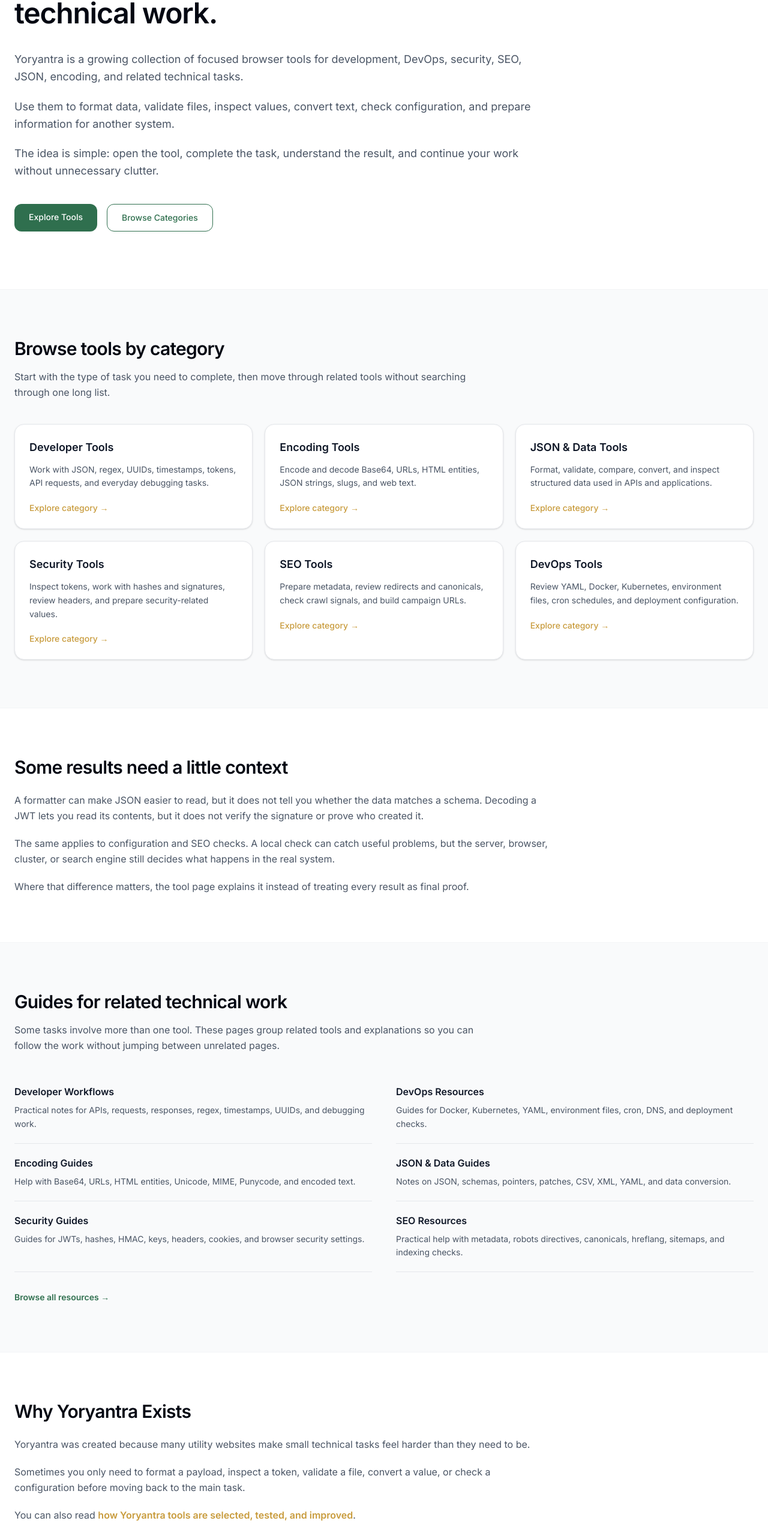
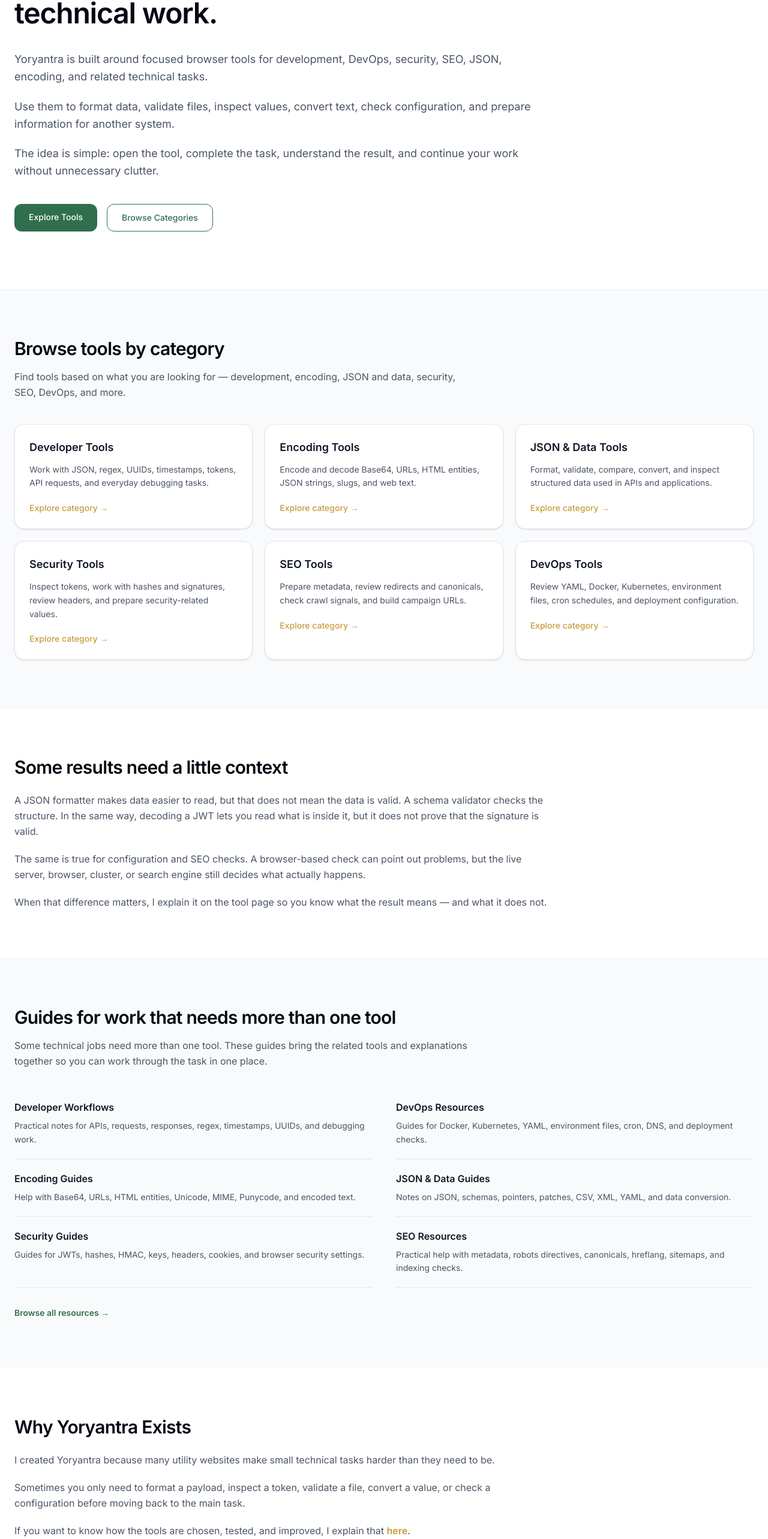
Before and after one commit to vaarunsonawwane-ops/yoryantra-new, a Next.js app: page / in a window 1280 px wide. Shown: the part 225-2791 px from the top of the page at 60% size. Built offline with nearby package versions, Linux system fonts and the light colour scheme.

Commit message:
home page and footer content optimized

```diff
--- a/app/components/Footer.tsx
+++ b/app/components/Footer.tsx
@@ -82,6 +82,16 @@ export default function Footer() {
               >
                 How Tools Are Built
               </Link>
+
+			  <a
+				href="https://beeija.com"
+				target="_blank"
+				rel="noopener noreferrer"
+				className="text-gray-700 hover:!text-[var(--light-gold)] transition-colors duration-200"
+			  >
+				Beeija — AI, Cloud Cost Calculators
+			  </a>
+
             </div>
 
             <div className="flex flex-col gap-2">
--- a/app/page.tsx
+++ b/app/page.tsx
@@ -127,9 +127,7 @@ export default function HomePage() {
 
           <div className="mt-8 max-w-4xl space-y-5 text-lg leading-relaxed text-gray-600">
             <p>
-              Yoryantra is a growing collection of focused browser tools for
-              development, DevOps, security, SEO, JSON, encoding, and related
-              technical tasks.
+              Yoryantra is built around focused browser tools for development, DevOps, security, SEO, JSON, encoding, and related technical tasks.
             </p>
 
             <p>
@@ -171,8 +169,7 @@ export default function HomePage() {
             </h2>
 
             <p className="mt-4 leading-relaxed text-gray-600">
-              Start with the type of task you need to complete, then move
-              through related tools without searching through one long list.
+              Find tools based on what you are looking for — development, encoding, JSON and data, security, SEO, DevOps, and more.
             </p>
           </div>
 
@@ -209,21 +206,20 @@ export default function HomePage() {
 
           <div className="mt-6 space-y-5 leading-relaxed text-gray-600">
             <p>
-              A formatter can make JSON easier to read, but it does not tell you
-              whether the data matches a schema. Decoding a JWT lets you read its
-              contents, but it does not verify the signature or prove who created
-              it.
+              A JSON formatter makes data easier to read, but that does not mean the data is valid.
+              A schema validator checks the structure. In the same way, decoding a JWT lets you
+              read what is inside it, but it does not prove that the signature is valid.
             </p>
 
             <p>
-              The same applies to configuration and SEO checks. A local check can
-              catch useful problems, but the server, browser, cluster, or search
-              engine still decides what happens in the real system.
+              The same is true for configuration and SEO checks. A browser-based check can point
+              out problems, but the live server, browser, cluster, or search engine still decides what
+              actually happens.
             </p>
 
             <p>
-              Where that difference matters, the tool page explains it instead
-              of treating every result as final proof.
+              When that difference matters, I explain it on the tool page so you know what the result
+              means — and what it does not.
             </p>
           </div>
         </div>
@@ -234,13 +230,12 @@ export default function HomePage() {
         <div className="mx-auto max-w-7xl px-6">
           <div className="max-w-3xl">
             <h2 className="text-3xl font-semibold tracking-tight text-gray-950">
-              Guides for related technical work
+              Guides for work that needs more than one tool
             </h2>
 
             <p className="mt-4 leading-relaxed text-gray-600">
-              Some tasks involve more than one tool. These pages group related
-              tools and explanations so you can follow the work without jumping
-              between unrelated pages.
+              Some technical jobs need more than one tool. These guides bring the related tools
+              and explanations together so you can work through the task in one place.
             </p>
           </div>
 
@@ -280,8 +275,7 @@ export default function HomePage() {
 
           <div className="mt-6 space-y-5 text-gray-600 leading-relaxed">
             <p>
-              Yoryantra was created because many utility websites make small
-              technical tasks feel harder than they need to be.
+              I created Yoryantra because many utility websites make small technical tasks harder than they need to be.
             </p>
 
             <p>
@@ -291,12 +285,12 @@ export default function HomePage() {
             </p>
 
             <p>
-              You can also read{" "}
+              If you want to know how the tools are chosen, tested, and improved, I explain that{" "}
               <Link
                 href="/how-yoryantra-tools-are-built"
                 className="font-semibold text-[var(--light-gold)] hover:underline"
               >
-                how Yoryantra tools are selected, tested, and improved
+                here
               </Link>
               .
             </p>
```
